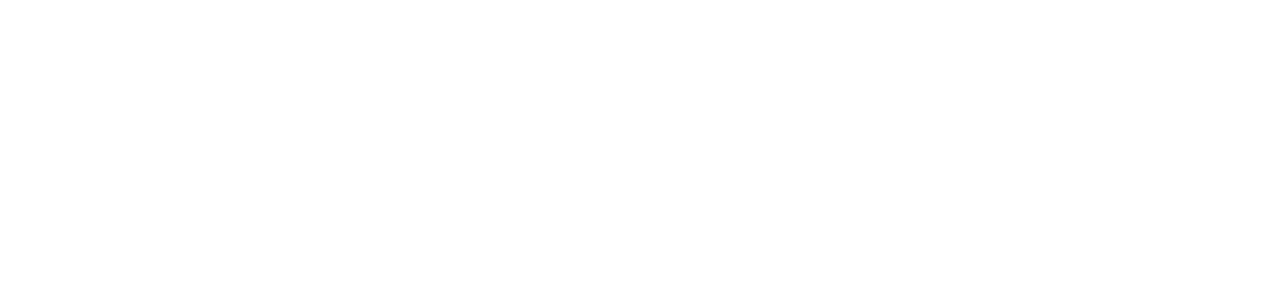
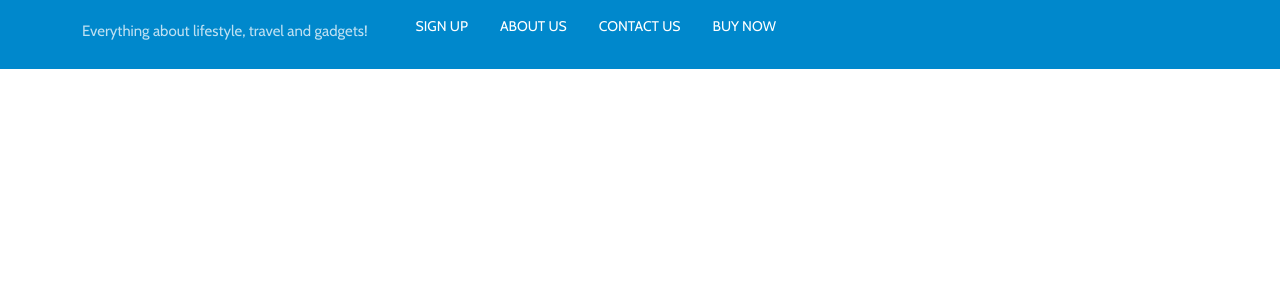
Before and after one commit to AndreaFerrini/proj-html-vuejs, a Vue app: page / in a window 1280 px wide. Shown: the top 300 px of the page. Built offline with nearby package versions, Linux system fonts and the light colour scheme.

Commit message:
inserito header

```diff
--- a/index.html
+++ b/index.html
@@ -4,6 +4,10 @@
     <meta charset="UTF-8" />
     <link rel="icon" type="image/svg+xml" href="/vite.svg" />
     <meta name="viewport" content="width=device-width, initial-scale=1.0" />
+    <link rel="stylesheet" href="https://cdnjs.cloudflare.com/ajax/libs/font-awesome/6.4.0/css/all.min.css"
+    integrity="sha512-iecdLmaskl7CVkqkXNQ/ZH/XLlvWZOJyj7Yy7tcenmpD1ypASozpmT/E0iPtmFIB46ZmdtAc9eNBvH0H/ZpiBw=="
+    crossorigin="anonymous" referrerpolicy="no-referrer" />
+    <link href="https://fonts.googleapis.com/css2?family=Cabin&display=swap" rel="stylesheet">
     <title>proj-html-vuejs</title>
   </head>
   <body>
--- a/package.json
+++ b/package.json
@@ -9,6 +9,8 @@
     "preview": "vite preview"
   },
   "dependencies": {
+    "axios": "^1.4.0",
+    "bootstrap": "^5.3.0-alpha3",
     "vue": "^3.2.47"
   },
   "devDependencies": {
--- a/src/App.vue
+++ b/src/App.vue
@@ -16,6 +16,10 @@
 </script>
 
 <template>
+  <HeaderComp/>
+  <MainComp/>
+  <FooterComp/>
+
 
 </template>
 
--- a/src/components/FooterComp.vue
+++ b/src/components/FooterComp.vue
@@ -7,6 +7,11 @@
 </script>
 
 <template>
+    <footer>
+        <div>
+
+        </div>
+    </footer>
 </template>
 
 <style>
--- a/src/components/HeaderComp.Vue
+++ b/src/components/HeaderComp.Vue
@@ -7,7 +7,47 @@
 </script>
 
 <template>
+    <header>
+        <div class="container d-flex align-items-center">
+            <h5>Everything about lifestyle, travel and gadgets!</h5>
+            <ul class="text-uppercase d-flex  aling-items-center">
+                <li class="p-3 text-uppercase">
+                    <a href="#">Sign up</a>
+                </li>
+                <li class="p-3 text-uppercase">
+                    <a href="#">About us</a>
+                </li>
+                <li class="p-3 text-uppercase">
+                    <a href="#">Contact us</a>
+                </li>
+                <li class="p-3 text-uppercase">
+                    <a href="#">Buy now</a>
+                </li>
+            </ul>
+        </div>
+    </header>
 </template>
 
 <style>
+header{
+    font-family: 'Cabin', sans-serif;
+    font-size: 14px;
+    color: white;
+    background-color: rgb(0,136,204);
+}
+
+h5{
+    color: rgb(189,224,242);
+    font-size: 15px;
+}
+
+ul {
+    list-style-type: none;
+}
+
+a{
+    text-decoration: none;
+    color: white;
+    cursor: pointer;
+}
 </style>
--- a/src/components/MainComp.Vue
+++ b/src/components/MainComp.Vue
@@ -7,6 +7,11 @@
 </script>
 
 <template>
+    <main>
+        <div>
+
+        </div>
+    </main>
 </template>
 
 <style>
--- a/src/style.css
+++ b/src/style.css
@@ -1,89 +1 @@
-:root {
-  font-family: Inter, system-ui, Avenir, Helvetica, Arial, sans-serif;
-  line-height: 1.5;
-  font-weight: 400;
-
-  color-scheme: light dark;
-  color: rgba(255, 255, 255, 0.87);
-  background-color: #242424;
-
-  font-synthesis: none;
-  text-rendering: optimizeLegibility;
-  -webkit-font-smoothing: antialiased;
-  -moz-osx-font-smoothing: grayscale;
-  -webkit-text-size-adjust: 100%;
-}
-
-a {
-  font-weight: 500;
-  color: #646cff;
-  text-decoration: inherit;
-}
-a:hover {
-  color: #535bf2;
-}
-
-a {
-  font-weight: 500;
-  color: #646cff;
-  text-decoration: inherit;
-}
-a:hover {
-  color: #535bf2;
-}
-
-body {
-  margin: 0;
-  display: flex;
-  place-items: center;
-  min-width: 320px;
-  min-height: 100vh;
-}
-
-h1 {
-  font-size: 3.2em;
-  line-height: 1.1;
-}
-
-button {
-  border-radius: 8px;
-  border: 1px solid transparent;
-  padding: 0.6em 1.2em;
-  font-size: 1em;
-  font-weight: 500;
-  font-family: inherit;
-  background-color: #1a1a1a;
-  cursor: pointer;
-  transition: border-color 0.25s;
-}
-button:hover {
-  border-color: #646cff;
-}
-button:focus,
-button:focus-visible {
-  outline: 4px auto -webkit-focus-ring-color;
-}
-
-.card {
-  padding: 2em;
-}
-
-#app {
-  max-width: 1280px;
-  margin: 0 auto;
-  padding: 2rem;
-  text-align: center;
-}
-
-@media (prefers-color-scheme: light) {
-  :root {
-    color: #213547;
-    background-color: #ffffff;
-  }
-  a:hover {
-    color: #747bff;
-  }
-  button {
-    background-color: #f9f9f9;
-  }
-}
+@import "../node_modules/bootstrap/dist/css/bootstrap.min.css"
```
Also changed, not shown: 1 other file (tests, documents, lock files or other folders).
